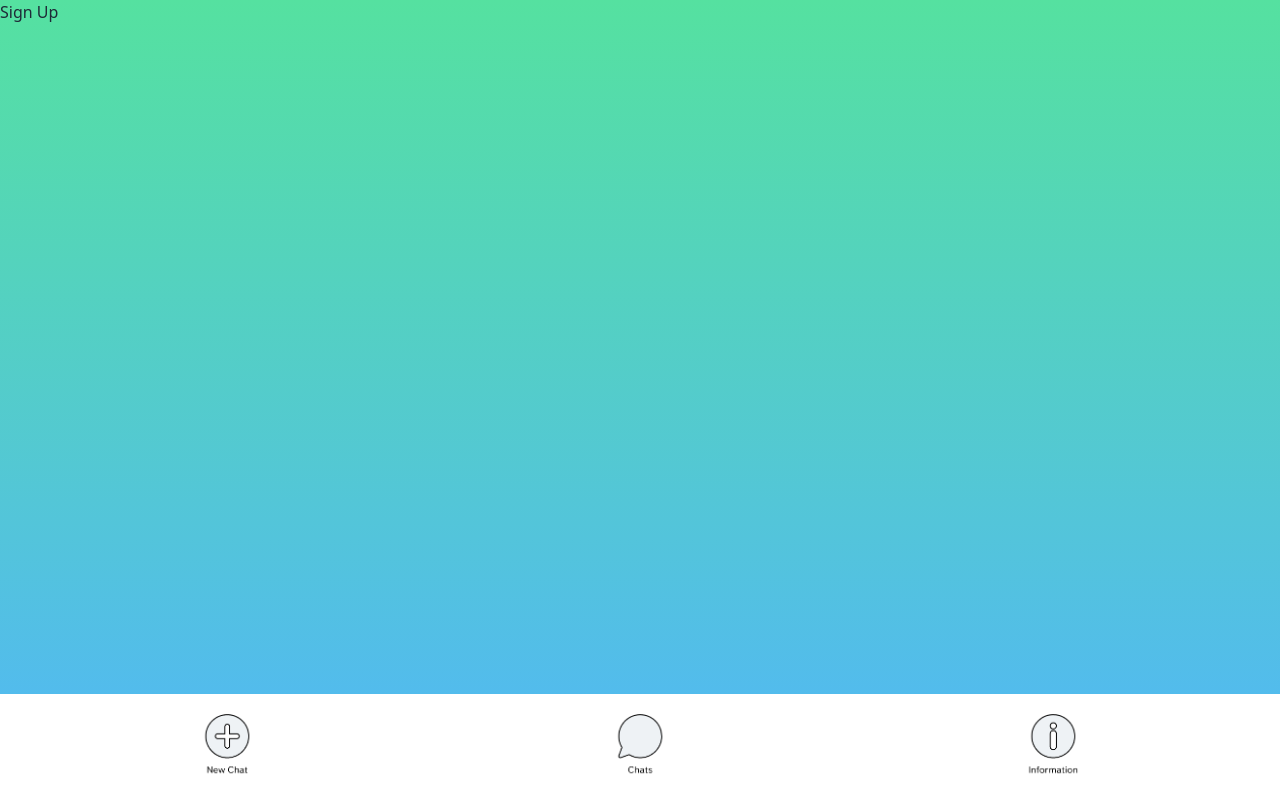
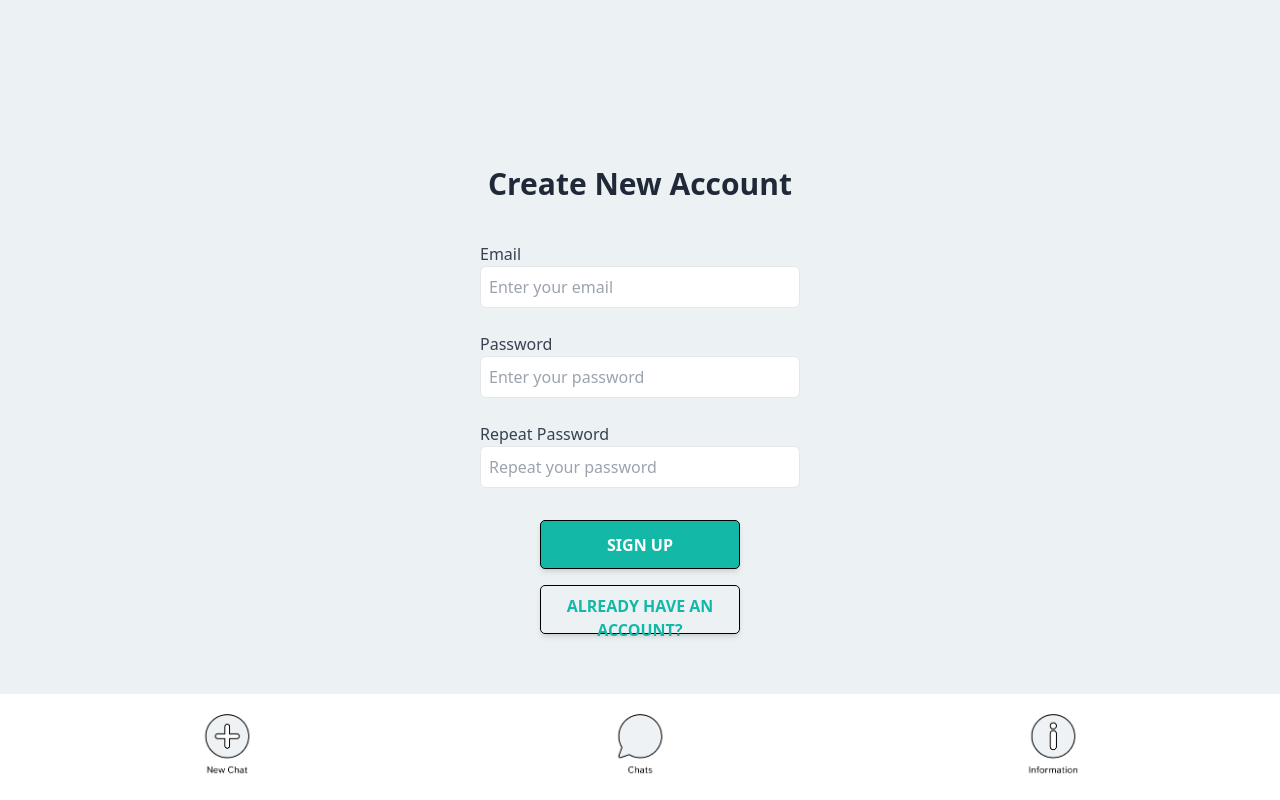
Before and after one commit to MichelMeyer19/whisperweb, a React (Vite) app: page /signin/signUp in a window 1280 px wide. Built offline with nearby package versions, Linux system fonts and the light colour scheme.

Commit message:
GenericButton component update
Updatet more baseline tailwind css to the GenericButton component + also added background color to dorian for the login flow

```diff
--- a/src/components/atoms/GenericButton.jsx
+++ b/src/components/atoms/GenericButton.jsx
@@ -1,11 +1,27 @@
-// The button will accept text, additional styles, and an onClick function as props
+const GenericButton = ({ text, additionalStyles, onClick, type = 'button' }) => {
+  // Define a base style for the button including text styling
+  const baseStyle = `
+    w-[200px] h-[49px] flex-shrink-0
+    border border-solid border-black rounded-[5px]
+    py-2 px-4 font-semibold shadow-md
+    focus:outline-none focus:ring-2 focus:ring-opacity-75
+    uppercase
+    font-family: 'Littera Text', sans-serif; // Make sure this font is loaded in your project
+    font-size: 12px;
+    font-style: normal;
+    font-weight: 500;
+    line-height: normal;
+    letter-spacing: 0.36px;
+  `;
 
-const GenericButton = ({ text, additionalStyles, onClick }) => {
+  // Combine base style with any additional styles passed in
+  const combinedStyles = `${baseStyle} ${additionalStyles}`;
+
   return (
     <button
+      type={type} // 'type' can be 'button', 'submit', or 'reset'
       onClick={onClick}
-      // Combine the base styles with any additional styles passed via props
-      className={`py-2 px-4 font-semibold rounded-lg shadow-md focus:outline-none focus:ring-2 focus:ring-opacity-75 ${additionalStyles}`}
+      className={combinedStyles}
     >
       {text}
     </button>
--- a/src/components/pages/OurValues.jsx
+++ b/src/components/pages/OurValues.jsx
@@ -53,7 +53,7 @@ export const OurValues = () => {
   ));
 
   return (
-    <div className="flex flex-col items-center justify-center h-screen bg-white">
+    <div className="flex flex-col items-center justify-center h-screen bg-dorian">
       <h1 className="text-title">{contentPages[currentPage].title}</h1>
       <div className="text-center">
         {pageContent}
--- a/src/components/pages/SignIn.jsx
+++ b/src/components/pages/SignIn.jsx
@@ -1,5 +1,6 @@
 import { useState } from 'react';
 import { useNavigate } from 'react-router-dom';
+import GenericButton from '../atoms/GenericButton'; // Adjust the import path as necessary
 
 export const SignIn = () => {
   const navigate = useNavigate();
@@ -17,7 +18,7 @@ export const SignIn = () => {
   };
 
   return (
-    <div className="flex flex-col items-center justify-center h-screen bg-white">
+    <div className="flex flex-col items-center justify-center h-screen bg-dorian">
       <h1 className="text-3xl font-bold mb-10">Sign In</h1>
       <form onSubmit={handleSignIn} className="w-full max-w-xs">
         <label htmlFor="email" className="text-gray-700">
@@ -44,20 +45,25 @@ export const SignIn = () => {
             required
           />
         </label>
-        <button
-          type="submit"
-          className="w-full bg-teal-500 text-white px-3 py-2 rounded-md mb-4 hover:bg-teal-600"
-        >
-          LOG IN
-        </button>
-        <button
-          type="button"
-          onClick={navigateToSignUp}
-          className="w-full text-teal-500 px-3 py-2 text-center"
-        >
-          DON'T HAVE AN ACCOUNT?
-        </button>
+        <div className="flex justify-center"> {/* Wrapper to center the button */}
+          <GenericButton
+            text="Log In"
+            additionalStyles="bg-teal-500 text-white hover:bg-teal-600"
+            onClick={() => {}} // Since it's a submit button, onClick isn't needed here
+            type="submit"
+          />
+        </div>
+        <div className="flex justify-center mt-4"> {/* Another wrapper for the sign-up navigation */}
+          <GenericButton
+            text="Don't have an account?"
+            additionalStyles="text-teal-500 hover:bg-gray-100"
+            onClick={navigateToSignUp}
+            type="button"
+          />
+        </div>
       </form>
     </div>
   );
 };
+
+export default SignIn;
--- a/src/components/pages/SignUp.jsx
+++ b/src/components/pages/SignUp.jsx
@@ -1,8 +1,83 @@
+// SignUp.js
+import { useState } from 'react';
+import { useNavigate } from 'react-router-dom';
+import GenericButton from '../atoms/GenericButton'; // Make sure this is the correct path to your GenericButton component
+
 export const SignUp = () => {
-    return (
-      <div>
-        <h1>Sign Up</h1>
-        {/* Other sign-up form elements will go here */}
-      </div>
-    );
+  const navigate = useNavigate();
+  const [email, setEmail] = useState('');
+  const [password, setPassword] = useState('');
+  const [repeatPassword, setRepeatPassword] = useState('');
+
+  const handleSignUp = (e) => {
+    e.preventDefault();
+    // Implement your sign-up logic here.
+    console.log('Sign up with', email, password, repeatPassword);
+    // Post sign-up logic here.
   };
+
+  const navigateToSignIn = () => {
+    navigate('/signin'); // Navigate to the sign-in page
+  };
+
+  return (
+    <div className="flex flex-col items-center justify-center h-screen bg-dorian">
+      <h1 className="text-3xl font-bold mb-10">Create New Account</h1>
+      <form onSubmit={handleSignUp} className="w-full max-w-xs">
+        <label htmlFor="email" className="text-gray-700 block mb-2">
+          Email
+          <input
+            type="email"
+            id="email"
+            value={email}
+            onChange={(e) => setEmail(e.target.value)}
+            placeholder="Enter your email"
+            className="w-full p-2 border rounded-md mb-4"
+            required
+          />
+        </label>
+        <label htmlFor="password" className="text-gray-700 block mb-2">
+          Password
+          <input
+            type="password"
+            id="password"
+            value={password}
+            onChange={(e) => setPassword(e.target.value)}
+            placeholder="Enter your password"
+            className="w-full p-2 border rounded-md mb-4"
+            required
+          />
+        </label>
+        <label htmlFor="repeatPassword" className="text-gray-700 block mb-2">
+          Repeat Password
+          <input
+            type="password"
+            id="repeatPassword"
+            value={repeatPassword}
+            onChange={(e) => setRepeatPassword(e.target.value)}
+            placeholder="Repeat your password"
+            className="w-full p-2 border rounded-md mb-6"
+            required
+          />
+        </label>
+        <div className="flex justify-center mb-4">
+          <GenericButton
+            text="Sign Up"
+            additionalStyles="bg-teal-500 text-white hover:bg-teal-600"
+            type="submit"
+          />
+        </div>
+        <div className="flex justify-center">
+          <GenericButton
+            text="Already have an account?"
+            additionalStyles="text-teal-500 hover:bg-gray-100"
+            onClick={navigateToSignIn}
+            type="button"
+          />
+        </div>
+      </form>
+    </div>
+  );
+};
+
+export default SignUp;
--- a/src/components/pages/Welcome.jsx
+++ b/src/components/pages/Welcome.jsx
@@ -19,7 +19,7 @@ export const Welcome = () => {
   };
 
   return (
-    <div className="flex flex-col items-center justify-center h-screen bg-black">
+    <div className="flex flex-col items-center justify-center h-screen bg-dorian">
       <GenericButton
         text="Our Values"
         additionalStyles="mb-4 text-black bg-white hover:bg-gray-200"
```
